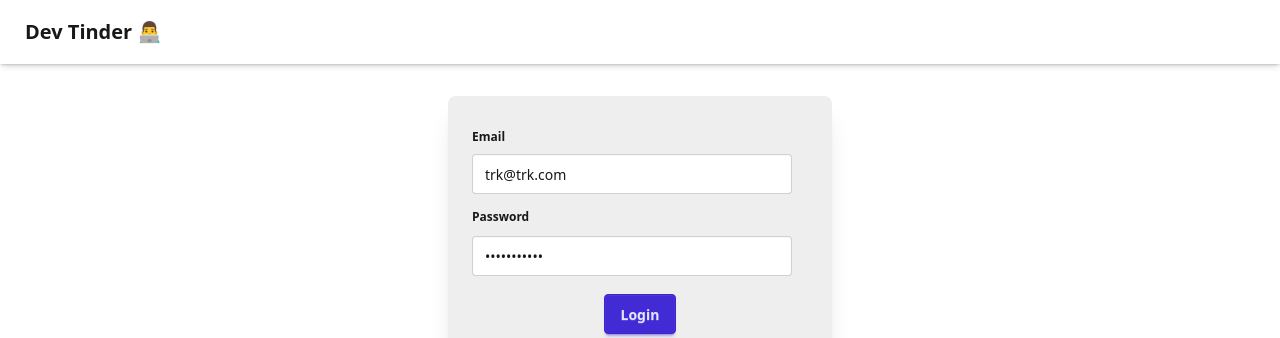
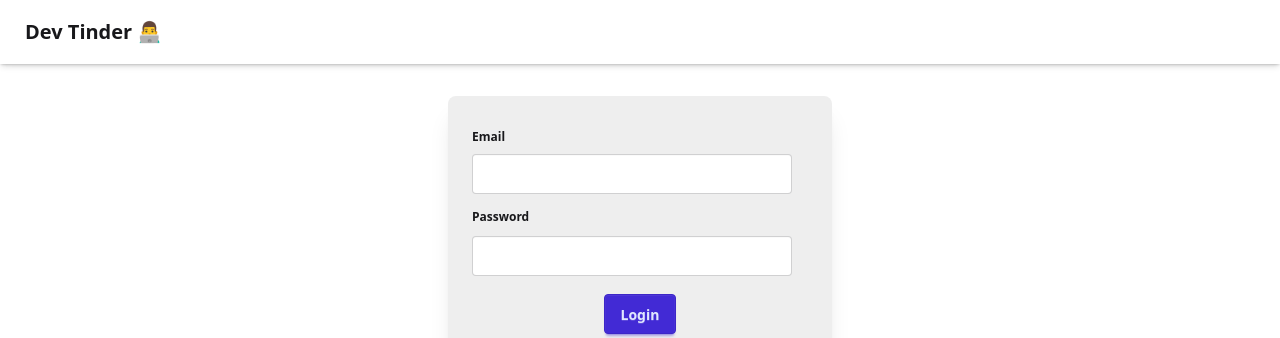
Before and after one commit to iamtrkk/devTinder-Frontend, a React (Vite) app: page /login in a window 1280 px wide. Shown: the top 338 px of the page. Built offline with nearby package versions, Linux system fonts and the light colour scheme; no server answers.

Commit message:
Remove password

```diff
--- a/src/components/Login.jsx
+++ b/src/components/Login.jsx
@@ -6,8 +6,8 @@ import { addUser } from "../utils/store/userSlice";
 import { BASE_URL } from "../utils/const";
 
 const Login = () => {
-  const [emailId, setEmailId] = useState("trk@trk.com");
-  const [password, setPassword] = useState("Admin@#1234");
+  const [emailId, setEmailId] = useState("");
+  const [password, setPassword] = useState("");
   const [firstName, setFirstName] = useState("");
   const [lastName, setLastName] = useState("");
   const [isLogin, setIsLogin] = useState(true);
```
